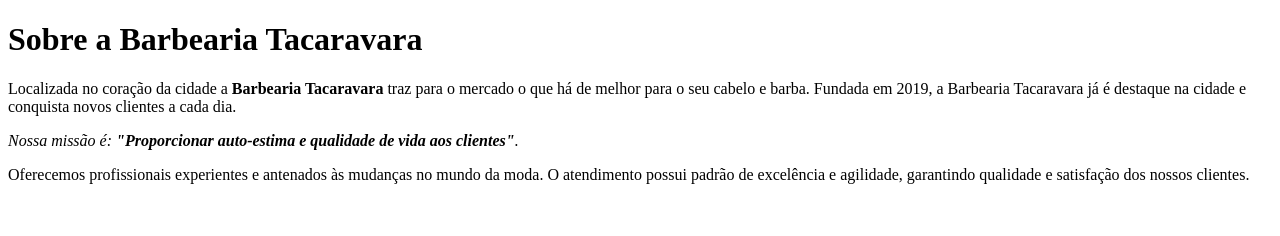
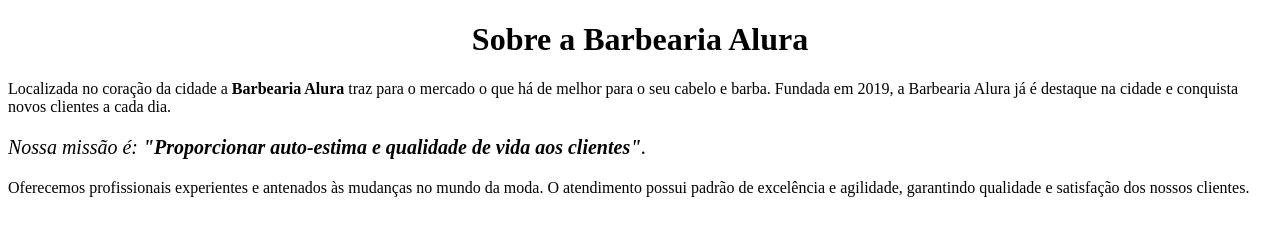
Before and after one commit to Angelomiguelrocha/PC-Primeiro-C-AJ, a plain HTML site: page index.html in a window 1280 px wide. Drawn offline with Linux system fonts and the light colour scheme.

Commit message:
Update index.html

```diff
--- a/index.html
+++ b/index.html
@@ -2,15 +2,17 @@
 <html lang="pt-br">
     <head>
         <meta charset="UTF-8">
-        <title>Barbearia Tacaravara</title>
+        <title>Barbearia Alura</title>
+        <link rel="stylesheet" href="style.css">
     </head>
+
     <body>
-        <h1>Sobre a Barbearia Tacaravara</h1>
+        <h1 style="text-align: center">Sobre a Barbearia Alura</h1>
 
-        <p>Localizada no coração da cidade a <strong>Barbearia Tacaravara</strong> traz para o mercado o que há de melhor para o seu cabelo e barba.
-        Fundada em 2019, a Barbearia Tacaravara já é destaque na cidade e conquista novos clientes a cada dia.</p>
+        <p>Localizada no coração da cidade a <strong>Barbearia Alura</strong> traz para o mercado o que há de melhor para o seu cabelo e barba.
+        Fundada em 2019, a Barbearia Alura já é destaque na cidade e conquista novos clientes a cada dia.</p>
 
-        <p><em>Nossa missão é: <strong>"Proporcionar auto-estima e qualidade de vida aos clientes"</strong>.</em></p>
+        <p style="font-size: 20px"><em>Nossa missão é: <strong>"Proporcionar auto-estima e qualidade de vida aos clientes"</strong>.</em></p>
 
         <p>Oferecemos profissionais experientes e antenados às mudanças no mundo da moda.
         O atendimento possui padrão de excelência e agilidade, garantindo qualidade e satisfação dos nossos clientes.</p>
```
